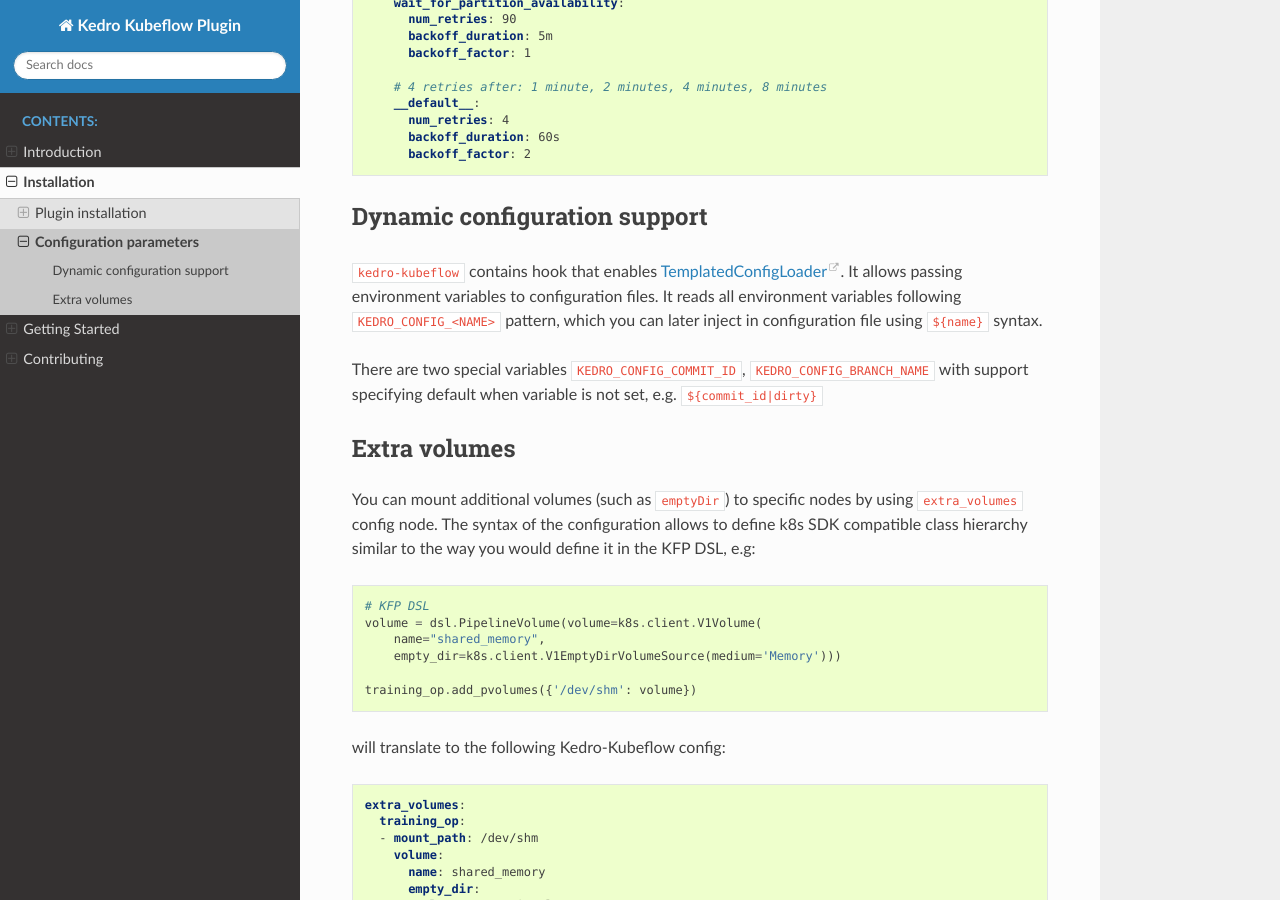
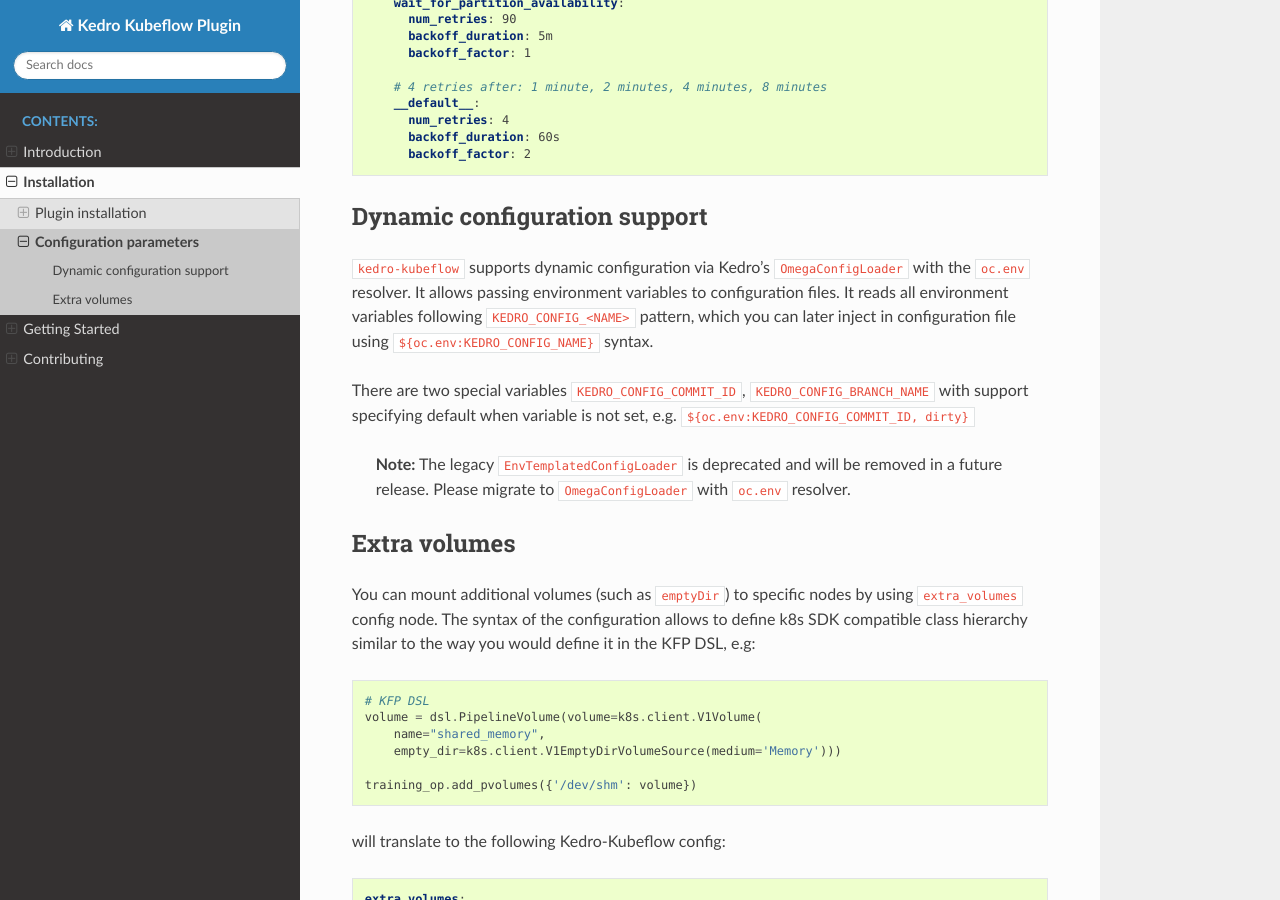
Before and after one commit to getindata/kedro-kubeflow, a Sphinx documentation site: the page built from docs/source/02_installation/02_configuration.md, in a window 1280 px wide and 900 px high, scrolled down 2923 px. Built offline with Sphinx 7.4.7 and the Read the Docs theme 3.1.0, drawn with Linux system fonts in a browser that asks for light colours.

Commit message:
Support Kedro 1.x while preserving 0.19 compatibility
- widen the Kedro dependency from `>0.18.4, <=0.19.9` to `>0.18.4, <2.0`
  so projects can upgrade to Kedro 1.x to pick up security fixes
- keep backward compatibility for Kedro 0.19 via an AbstractConfigLoader shim
- remove dead Kedro 0.16 compatibility code and the unused semver dependency
- replace the Pydantic v1-only deep_update import in tests with a stdlib helper
- update docs and changelog for the revised Kedro compatibility story
- make MLflow-related tests self-contained so the default test suite passes
  without optional mlflow/kedro-mlflow packages installed

```diff
--- a/docs/conf.py
+++ b/docs/conf.py
@@ -28,7 +28,7 @@
 author = "GetInData"
 
 myst_substitutions = {
-    "tested_kedro": "0.17.7",
+    "tested_kedro": "1.0.0",
     "release": release,
 }
 
--- a/docs/source/02_installation/02_configuration.md
+++ b/docs/source/02_installation/02_configuration.md
@@ -176,12 +176,14 @@
 
 ## Dynamic configuration support
 
-`kedro-kubeflow` contains hook that enables [TemplatedConfigLoader](https://kedro.readthedocs.io/en/stable/kedro.config.TemplatedConfigLoader.html).
+`kedro-kubeflow` supports dynamic configuration via Kedro's `OmegaConfigLoader` with the `oc.env` resolver.
 It allows passing environment variables to configuration files. It reads all environment variables following `KEDRO_CONFIG_<NAME>` pattern, which you
-can later inject in configuration file using `${name}` syntax.
+can later inject in configuration file using `${oc.env:KEDRO_CONFIG_NAME}` syntax.
 
 There are two special variables `KEDRO_CONFIG_COMMIT_ID`, `KEDRO_CONFIG_BRANCH_NAME` with support specifying default when variable is not set,
-e.g. `${commit_id|dirty}`
+e.g. `${oc.env:KEDRO_CONFIG_COMMIT_ID, dirty}`
+
+> **Note:** The legacy `EnvTemplatedConfigLoader` is deprecated and will be removed in a future release. Please migrate to `OmegaConfigLoader` with `oc.env` resolver.
 
 ## Extra volumes
 You can mount additional volumes (such as `emptyDir`) to specific nodes by using `extra_volumes` config node.
```
Also changed, not shown: CHANGELOG.md (+18 -0 lines), pyproject.toml (+3 -4 lines), 8 other files.
